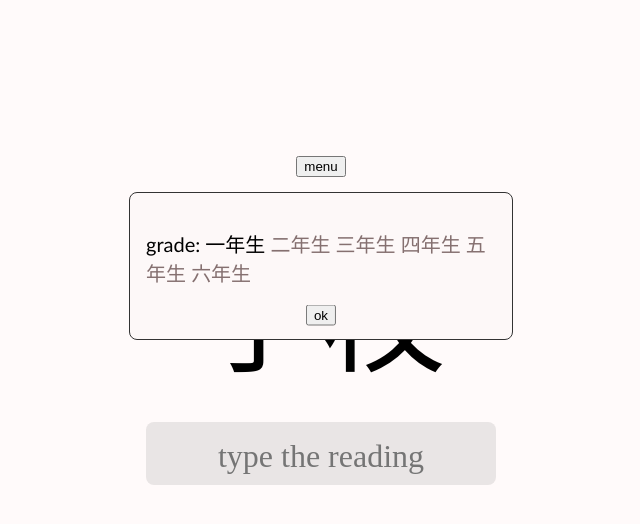
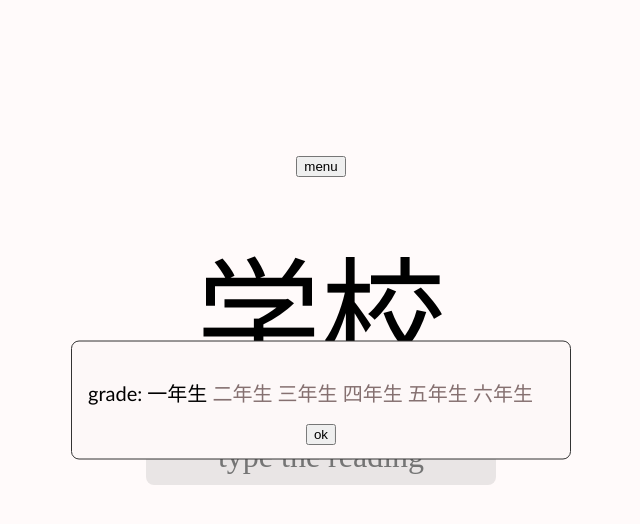
Before and after one commit to tanabe12/kanji, a plain HTML site: page index.html in a window 1280 px wide. Both pictures are taken after a click on the button "menu". Shown: the whole page, without its empty margins (319-959 px from the left). Drawn offline with Linux system fonts and the light colour scheme; a web font is replaced by a local one.

Commit message:
meta tag

```diff
--- a/index.html
+++ b/index.html
@@ -9,6 +9,7 @@
 </head>
 
 <body>
+    <meta name="viewport" content="width=device-width, initial-scale=1, maximum-scale=1">
     <script src="script.js" ></script>
     <script src="https://unpkg.com/wanakana"></script>
     <script src="all.js" ></script>
--- a/styles.css
+++ b/styles.css
@@ -97,11 +97,11 @@ input::placeholder {
 .menu {
     display: none;
     position: absolute;
-    z-index: 1;
-    left: 0;
-    top: 0;
-    width: 100%;
-    height: 100%;
+    /*z-index: 1;*/
+    left: 50%;
+    top: 50%;
+    margin-right: -50%;
+    transform: translate(-50%, -50%);
     overflow: auto;
 }
 
@@ -109,7 +109,7 @@ input::placeholder {
     background-color: rgb(253, 248, 248);;
     margin: 15% auto;
     padding: 1rem;
-    width: 30%;
+    width: 500px;
     border: 1px solid #333;
     border-radius: 8px;
     text-align: left;
```
